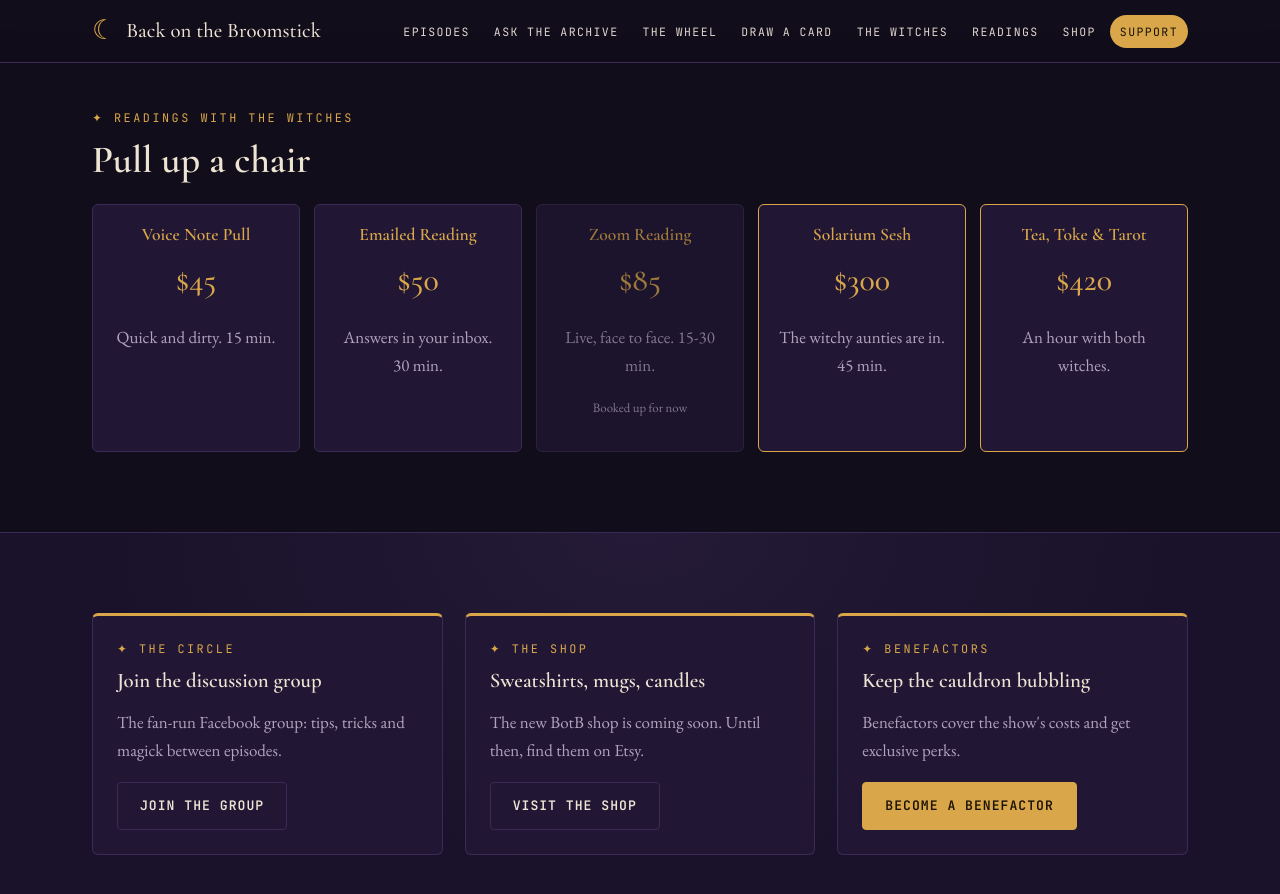
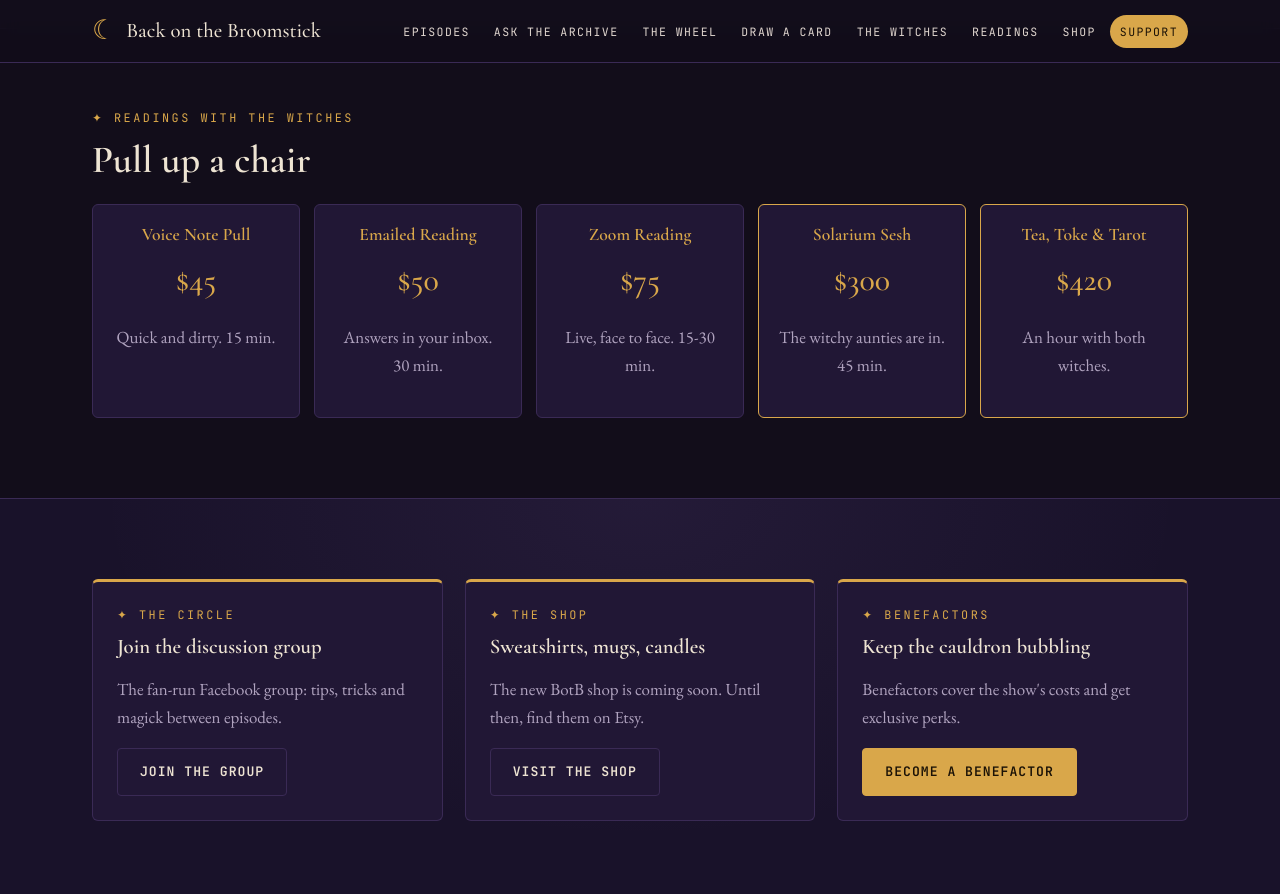
Before and after one commit to charles-forsyth/backonthebroomstick, a Jekyll site: the page built from index.html, in a window 1280 px wide and 900 px high, scrolled down 5053 px. Shown: the top 894 px of the window. Built offline with Jekyll 4.4.1, drawn with Linux system fonts in a browser that asks for light colours.

Commit message:
Readings: undo 4793e0f8a0
Edited by smoketest via botb-mcp

```diff
--- a/_data/offers.yml
+++ b/_data/offers.yml
@@ -15,12 +15,12 @@
   available: true
   booked_up: false
 - name: Zoom Reading
-  price: 85
+  price: 75
   length: 15-30 min
   blurb: Live, face to face.
   featured: false
   available: true
-  booked_up: true
+  booked_up: false
 - name: Solarium Sesh
   price: 300
   length: 45 min
@@ -30,7 +30,7 @@
   booked_up: false
 - name: Tea, Toke & Tarot
   price: 420
-  length: ''
+  length: ""
   blurb: An hour with both witches.
   featured: true
   available: true
```
